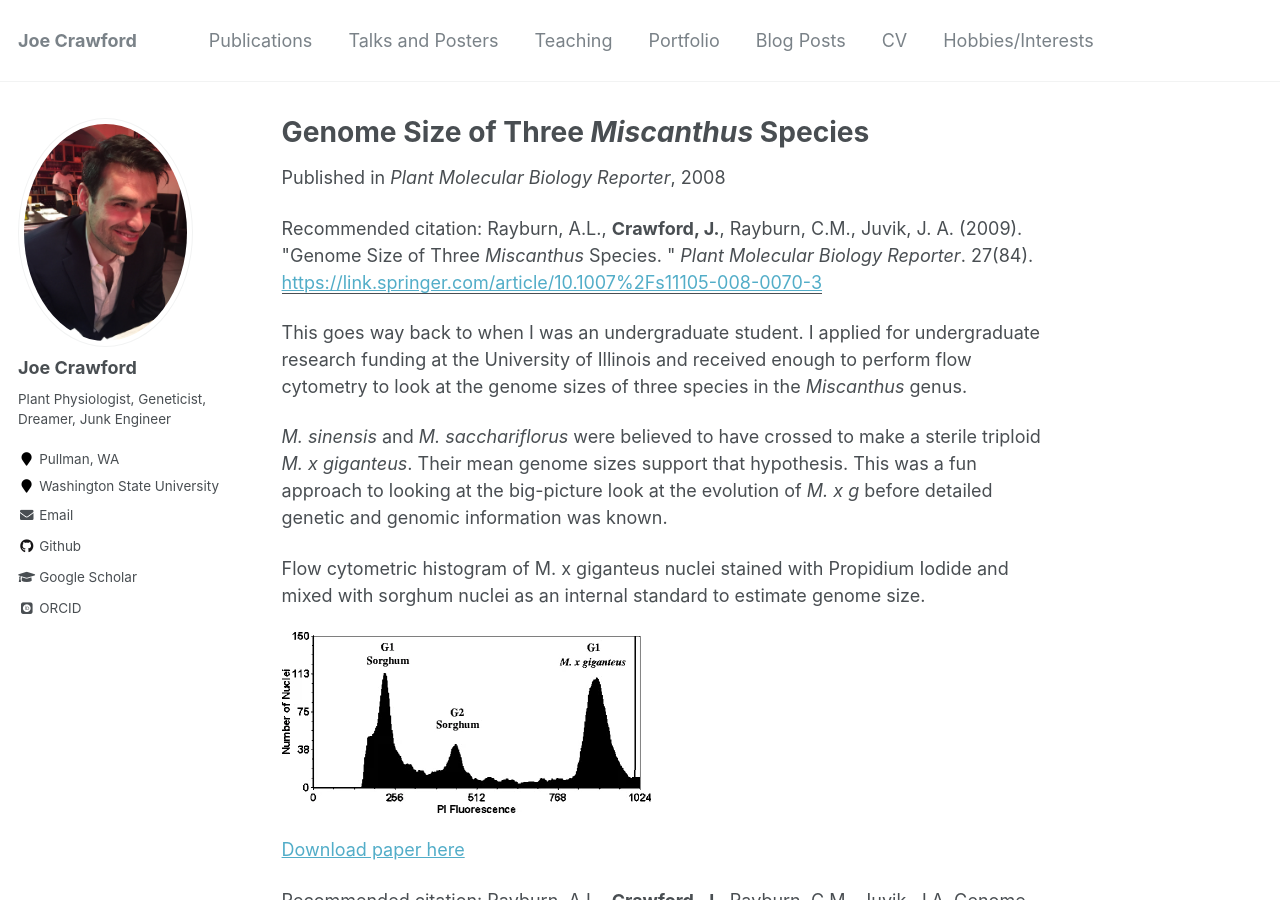
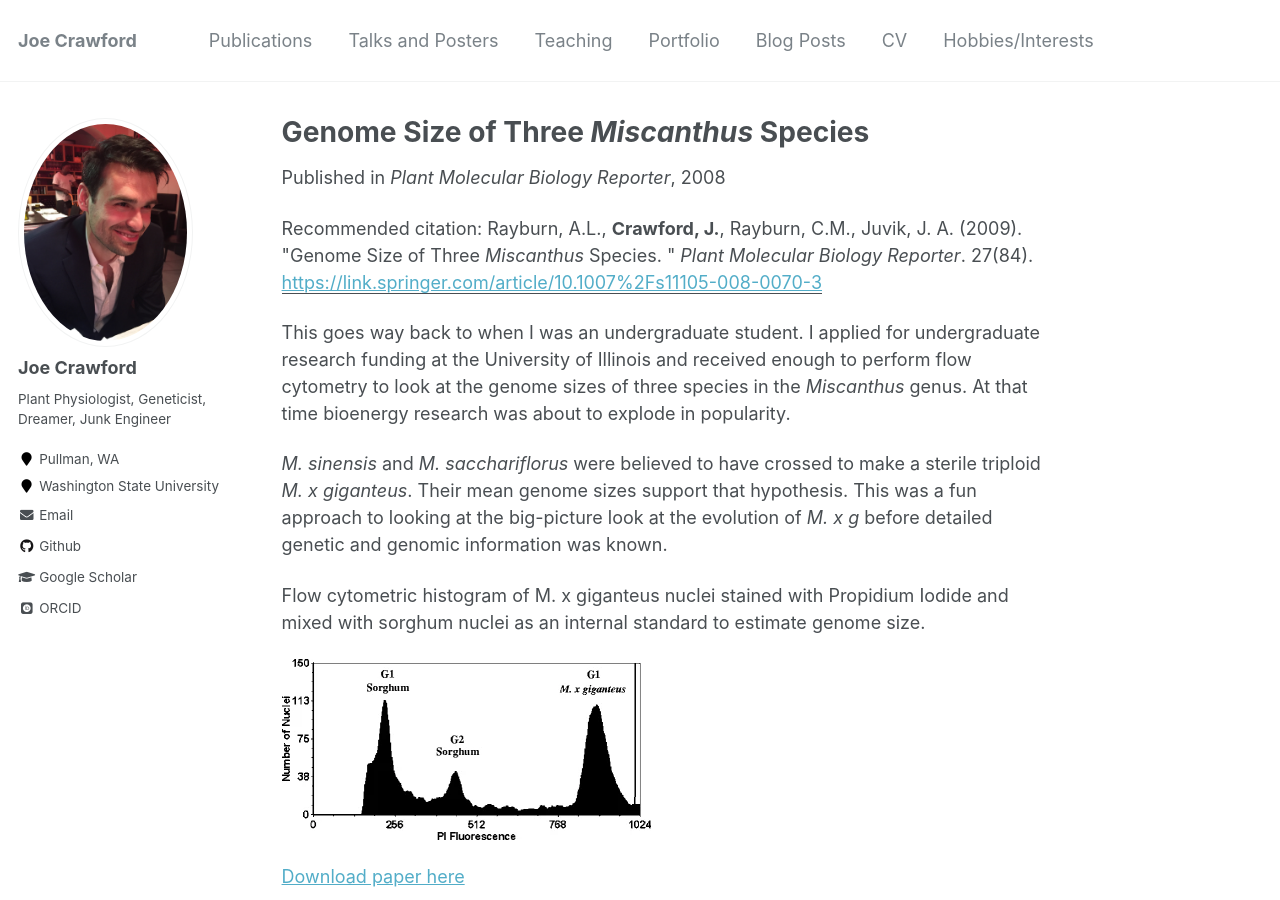
Before and after one commit to plant-physio/plant-physio.github.io, a Jekyll site: the page built from _publications/2015-10-01-paper-title-number-3.md, in a window 1280 px wide and 900 px high. Built offline with Jekyll 4.4.1, drawn with Linux system fonts in a browser that asks for light colours; some web fonts are replaced.

Commit message:
Update 2015-10-01-paper-title-number-3.md

```diff
--- a/_publications/2015-10-01-paper-title-number-3.md
+++ b/_publications/2015-10-01-paper-title-number-3.md
@@ -2,13 +2,13 @@
 title: "Genome Size of Three <i>Miscanthus</i> Species"
 collection: publications
 permalink: /publication/2015-10-01-paper-title-number-3
-excerpt: 'Genome size brought study that brought clarity to the evolutionary history of allotriploid Miscanthus x giganteus.'
+excerpt: 'Genome size measurements that brought clarity to the evolutionary history of allotriploid Miscanthus x giganteus.'
 date: 2008-10-31
 venue: 'Plant Molecular Biology Reporter'
 paperurl: 'https://link.springer.com/article/10.1007%2Fs11105-008-0070-3'
 citation: ' Rayburn, A.L., <b>Crawford, J.</b>, Rayburn, C.M., Juvik, J. A. (2009). &quot;Genome Size of Three <i>Miscanthus</i> Species. &quot; <i>Plant Molecular Biology Reporter</i>. 27(84).'
 ---
-This goes way back to when I was an undergraduate student. I applied for undergraduate research funding at the University of Illinois and received enough to perform flow cytometry to look at the genome sizes of three species in the *Miscanthus* genus.
+This goes way back to when I was an undergraduate student. I applied for undergraduate research funding at the University of Illinois and received enough to perform flow cytometry to look at the genome sizes of three species in the *Miscanthus* genus. At that time bioenergy research was about to explode in popularity.
 
 *M. sinensis* and *M. sacchariflorus* were believed to have crossed to make a sterile triploid *M. x giganteus*. Their mean genome sizes support that hypothesis. This was a fun approach to looking at the big-picture look at the evolution of *M. x g* before detailed genetic and genomic information was known.
 
```
